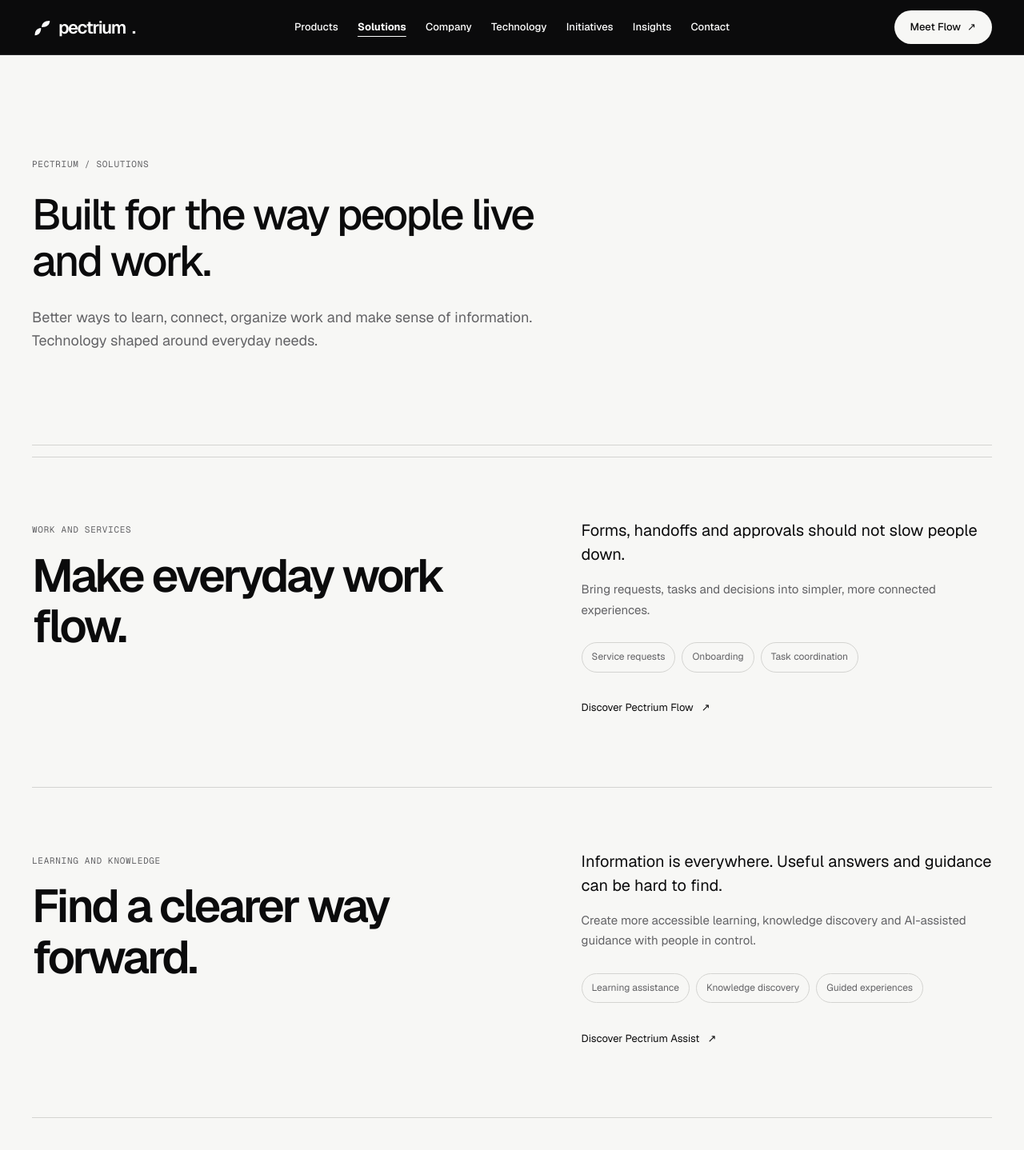
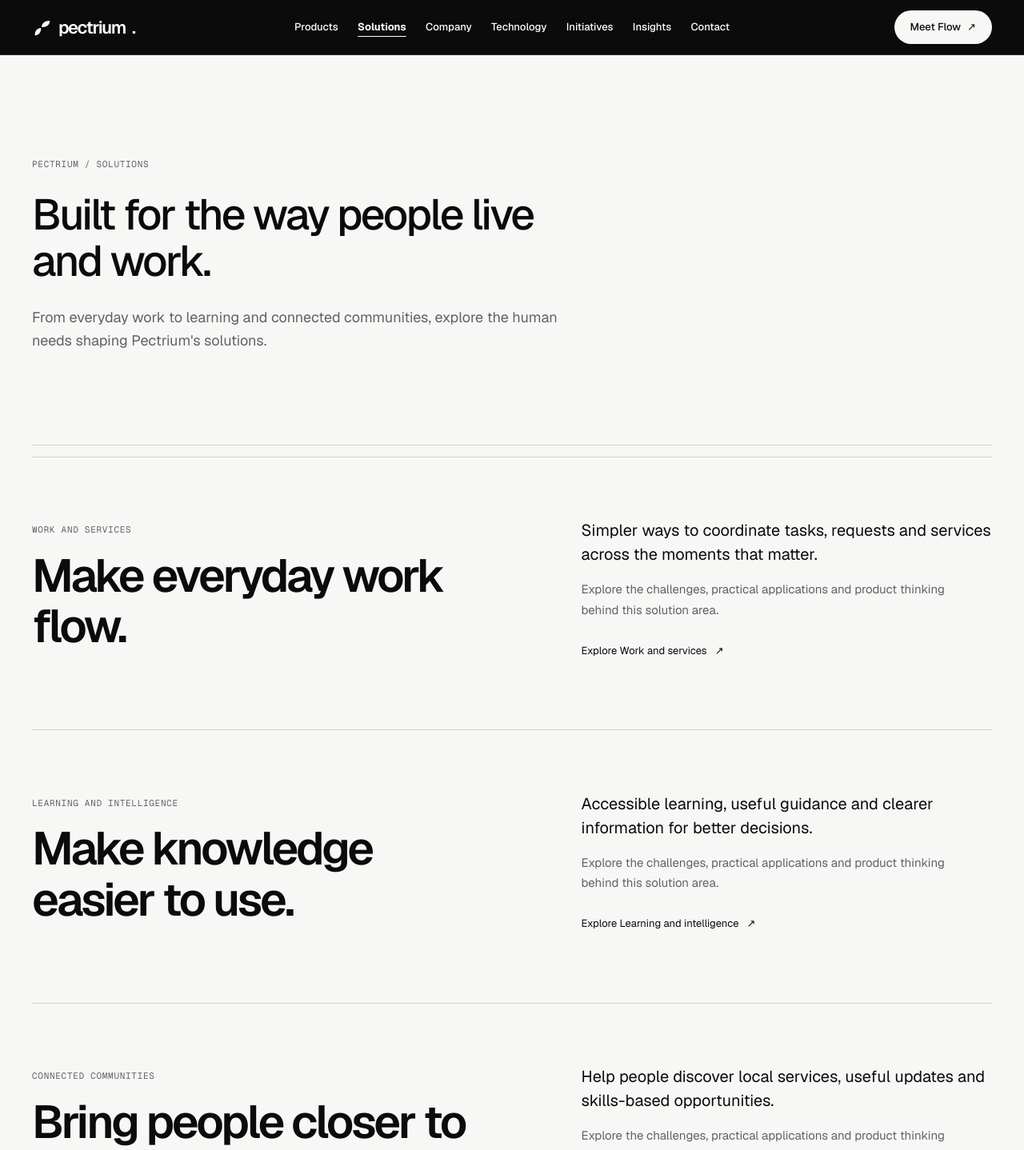
Before and after one commit to ejepsystems/ejepsystems, a Next.js app in the folder apps/web/: page /solutions in a window 1280 px wide. Shown: the top 1438 px of the page at 80% size. Built offline with nearby package versions, Linux system fonts and the light colour scheme.

Commit message:
refactor(solutions): split overview into three dedicated solution journeys

```diff
--- a/apps/web/app/solutions/page.tsx
+++ b/apps/web/app/solutions/page.tsx
@@ -1,25 +1,17 @@
 import type { Metadata } from "next";
 import Link from "next/link";
 import { PageFrame, PageHero } from "@/components/page-frame";
-
-export const metadata:Metadata={
- title:"Solutions",
- description:"Pectrium's solutions for everyday work, information access, connected communities and useful digital experiences."
-};
-
-const solutions=[
- {id:"workflows",category:"Work and services",title:"Make everyday work flow.",need:"Forms, handoffs and approvals should not slow people down.",approach:"Bring requests, tasks and decisions into simpler, more connected experiences.",applications:["Service requests","Onboarding","Task coordination"],product:"Flow",href:"/products#flow"},
- {id:"information",category:"Learning and knowledge",title:"Find a clearer way forward.",need:"Information is everywhere. Useful answers and guidance can be hard to find.",approach:"Create more accessible learning, knowledge discovery and AI-assisted guidance with people in control.",applications:["Learning assistance","Knowledge discovery","Guided experiences"],product:"Assist",href:"/products#assist"},
- {id:"connected",category:"People and places",title:"Bring people closer to what matters.",need:"Local opportunities, services and updates often remain fragmented or difficult to discover.",approach:"Design connected experiences that help people discover relevant services, share useful updates and navigate their communities.",applications:["Community discovery","Local services","Digital notices"],product:"Connect",href:"/products#connect"},
- {id:"data",category:"Decisions and information",title:"Turn information into clarity.",need:"When information is scattered, understanding what needs attention takes more work.",approach:"Organize information into clear views that support decisions and make digital experiences easier to understand.",applications:["Operational insights","Accessible reporting","Information organization"],product:"Insight",href:"/products#insight"}
+export const metadata:Metadata={title:"Solutions",description:"Explore Pectrium solutions for everyday work, learning and connected communities."};
+const areas=[
+ {title:"Work and services",headline:"Make everyday work flow.",description:"Simpler ways to coordinate tasks, requests and services across the moments that matter.",href:"/solutions/work-and-services",product:"Flow"},
+ {title:"Learning and intelligence",headline:"Make knowledge easier to use.",description:"Accessible learning, useful guidance and clearer information for better decisions.",href:"/solutions/learning-and-intelligence",product:"Assist + Insight"},
+ {title:"Connected communities",headline:"Bring people closer to opportunity.",description:"Help people discover local services, useful updates and skills-based opportunities.",href:"/solutions/connected-communities",product:"Connect"}
 ];
 export default function Solutions(){return <PageFrame>
- <PageHero eyebrow="Pectrium / Solutions" title="Built for the way people live and work." description="Better ways to learn, connect, organize work and make sense of information. Technology shaped around everyday needs."/>
- <section className="shell pectrium-solutions" aria-label="Solutions for real-world needs">
-  {solutions.map(item=><article className="pectrium-solution" id={item.id} key={item.id}>
-   <div className="pectrium-solution-top"><p className="section-index">{item.category}</p><h2>{item.title}</h2></div>
-   <div className="pectrium-solution-body"><p className="pectrium-solution-need">{item.need}</p><p>{item.approach}</p><div className="pectrium-solution-tags">{item.applications.map(application=><span key={application}>{application}</span>)}</div><Link className="text-link" href={item.href}>Discover Pectrium {item.product} <span aria-hidden="true">↗</span></Link></div>
-  </article>)}
- </section>
- <section className="editorial-band"><div className="shell editorial-section"><p className="section-index">Products / Pectrium</p><div><h2>One family. Different needs.</h2><p>Flow, Assist, Connect and Insight give these solution areas a connected product direction. Explore each product's focus and current availability.</p><Link className="text-link" href="/products">Discover our products <span aria-hidden="true">↗</span></Link></div></div></section>
+ <PageHero eyebrow="Pectrium / Solutions" title="Built for the way people live and work." description="From everyday work to learning and connected communities, explore the human needs shaping Pectrium's solutions."/>
+ <section className="shell pectrium-solutions" aria-label="Solution areas">{areas.map(item=><article className="pectrium-solution" key={item.href}>
+  <div className="pectrium-solution-top"><p className="section-index">{item.title}</p><h2>{item.headline}</h2></div>
+  <div className="pectrium-solution-body"><p className="pectrium-solution-need">{item.description}</p><p>Explore the challenges, practical applications and product thinking behind this solution area.</p><Link className="text-link" href={item.href}>Explore {item.title} <span aria-hidden="true">↗</span></Link></div>
+ </article>)}</section>
+ <section className="editorial-band"><div className="shell editorial-section"><p className="section-index">Products / Pectrium</p><div><h2>One family. Different needs.</h2><p>Flow, Assist, Connect and Insight represent complementary product directions designed around more useful digital experiences.</p><Link className="text-link" href="/products">Discover Pectrium products <span aria-hidden="true">↗</span></Link></div></div></section>
  </PageFrame>;}
```
